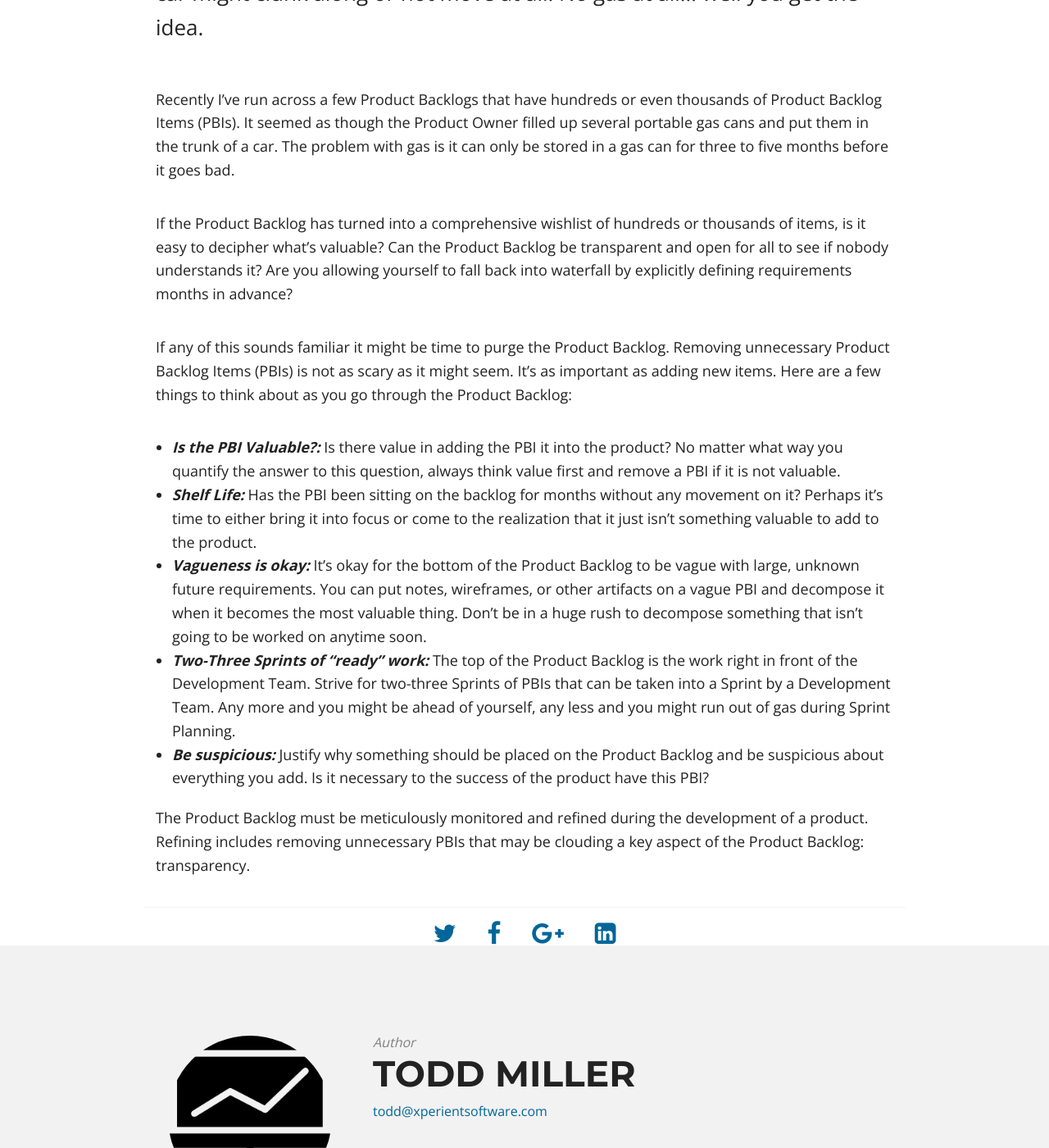
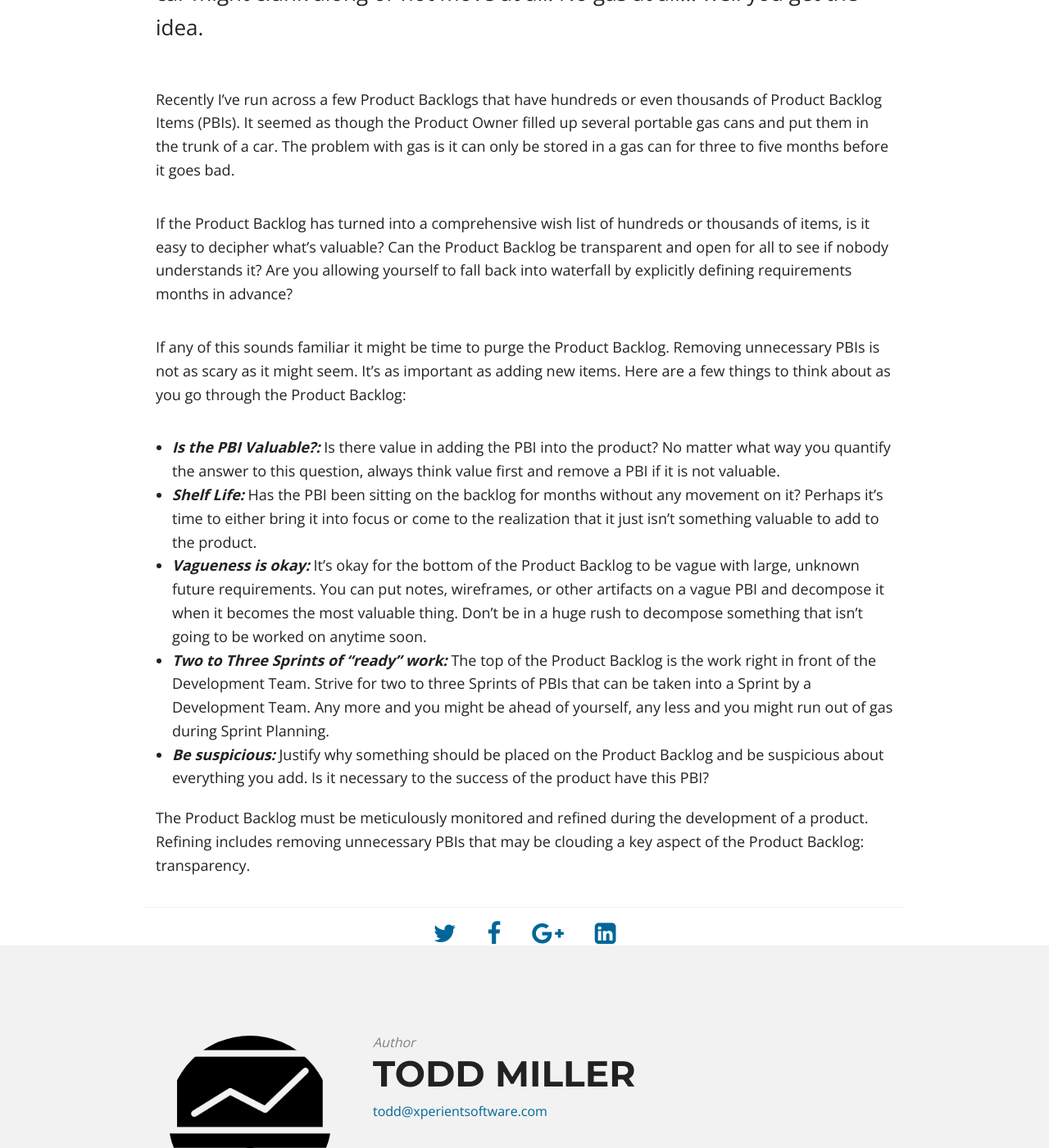
Before and after one commit to agiletodd/agiletodd.github.io, a Jekyll site: the page built from _posts/Product-owner/2017-01-23-Product-Backlog-Items-Can-Be-Deleted.md, in a window 1280 px wide and 1400 px high, scrolled down 788 px. Shown: the whole window at 82% size. Built offline with Jekyll 4.4.1, drawn with Linux system fonts in a browser that asks for light colours; nearby versions of some CDN libraries; comment, search, counter and statistics services are not loaded; some of the changed text lies outside the part shown.

Commit message:
PBI Delete Updates
Grammar fixes, file renamed.

```diff
--- a/_posts/Product-owner/2017-01-15-Product-Backlog-Items-Can-Be-Deleted.md
+++ b/_posts/Product-owner/2017-01-23-Product-Backlog-Items-Can-Be-Deleted.md
@@ -22,15 +22,15 @@ A well kept Product Backlog is pivotal to the success of a Scrum Team. Imagine t
 Recently I've run across a few Product Backlogs that have hundreds or even thousands of Product Backlog Items (PBIs). It seemed as though the Product Owner filled up several portable gas cans and put them in the trunk of a car. The problem with gas is it can only be stored in a gas can for three to five months before it goes bad.
 
 [//]: # (Question)
-If the Product Backlog has turned into a comprehensive wishlist of hundreds or thousands of items, is it easy to decipher what's valuable? Can the Product Backlog be transparent and open for all to see if nobody understands it? Are you allowing yourself to fall back into waterfall by explicitly defining requirements months in advance?
+If the Product Backlog has turned into a comprehensive wish list of hundreds or thousands of items, is it easy to decipher what's valuable? Can the Product Backlog be transparent and open for all to see if nobody understands it? Are you allowing yourself to fall back into waterfall by explicitly defining requirements months in advance?
 
 [//]: # (Answer)
-If any of this sounds familiar it might be time to purge the Product Backlog. Removing unnecessary Product Backlog Items (PBIs) is not as scary as it might seem. It's as important as adding new items. Here are a few things to think about as you go through the Product Backlog:
+If any of this sounds familiar it might be time to purge the Product Backlog. Removing unnecessary PBIs is not as scary as it might seem. It's as important as adding new items. Here are a few things to think about as you go through the Product Backlog:
 
-+ ***Is the PBI Valuable?:*** Is there value in adding the PBI it into the product? No matter what way you quantify the answer to this question, always think value first and remove a PBI if it is not valuable.
++ ***Is the PBI Valuable?:*** Is there value in adding the PBI into the product? No matter what way you quantify the answer to this question, always think value first and remove a PBI if it is not valuable.
 + ***Shelf Life:*** Has the PBI been sitting on the backlog for months without any movement on it? Perhaps it's time to either bring it into focus or come to the realization that it just isn't something valuable to add to the product.
 + ***Vagueness is okay:*** It's okay for the bottom of the Product Backlog to be vague with large, unknown future requirements. You can put notes, wireframes, or other artifacts on a vague PBI and decompose it when it becomes the most valuable thing. Don't be in a huge rush to decompose something that isn't going to be worked on anytime soon.
-+ ***Two-Three Sprints of "ready" work:*** The top of the Product Backlog is the work right in front of the Development Team. Strive for two-three Sprints of PBIs that can be taken into a Sprint by a Development Team. Any more and you might be ahead of yourself, any less and you might run out of gas during Sprint Planning.
++ ***Two to Three Sprints of "ready" work:*** The top of the Product Backlog is the work right in front of the Development Team. Strive for two to three Sprints of PBIs that can be taken into a Sprint by a Development Team. Any more and you might be ahead of yourself, any less and you might run out of gas during Sprint Planning.
 + ***Be suspicious:*** Justify why something should be placed on the Product Backlog and be suspicious about everything you add. Is it necessary to the success of the product have this PBI?
 
 The Product Backlog must be meticulously monitored and refined during the development of a product. Refining includes removing unnecessary PBIs that may be clouding a key aspect of the Product Backlog: transparency.
```
Also changed, not shown: other parts of _posts/Product-owner/2017-01-23-Product-Backlog-Items-Can-Be-Deleted.md (+1 -1 lines).
